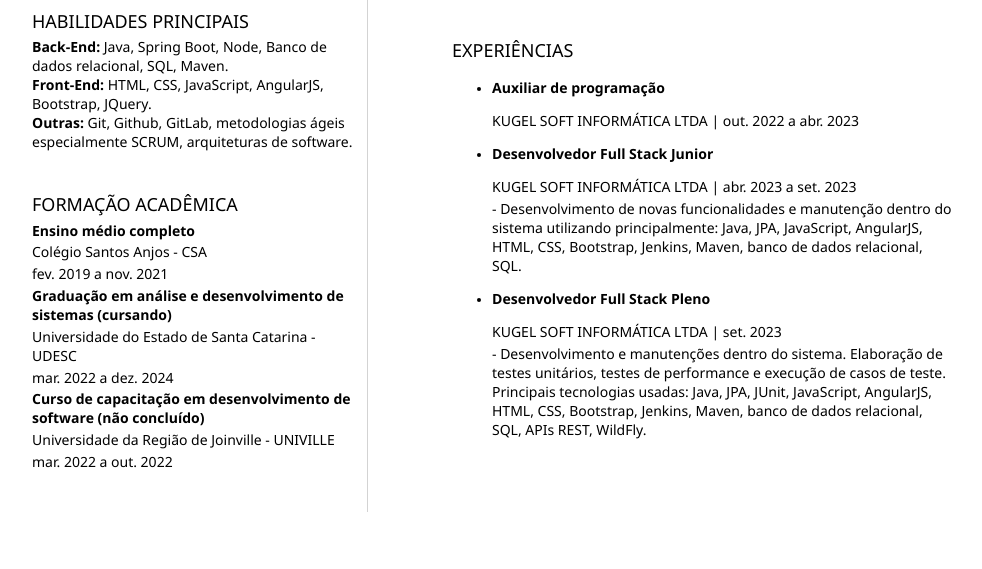
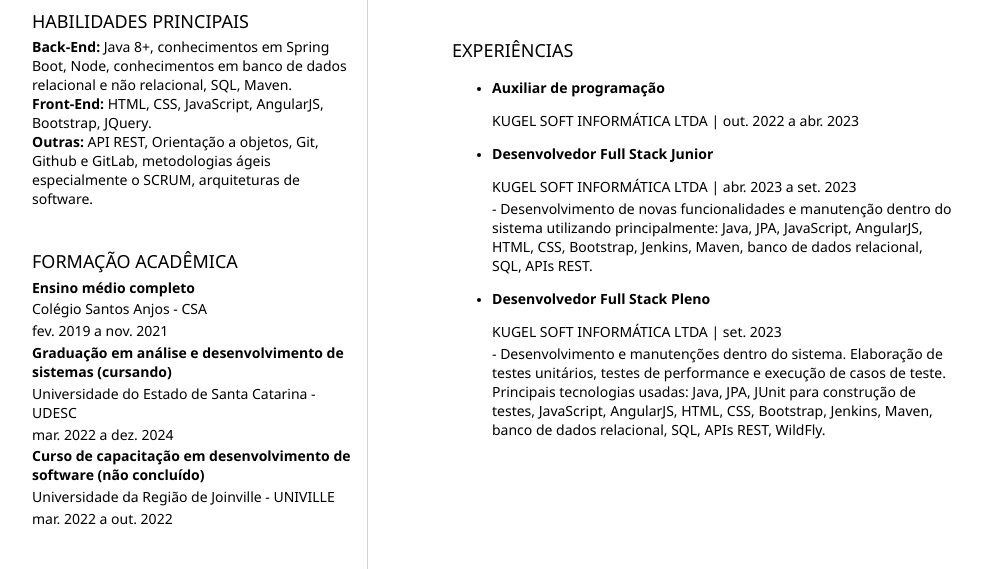
Before and after one commit to Gabriel-Godinho/curriculo-resume, a plain HTML site: page index.html in a window 1280 px wide. Shown: the part 287-856 px from the top of the page, without its empty margins (152-1134 px from the left). Before the commit the page ends 800 px from the top, so only its background shows below. Drawn offline with Linux system fonts and the light colour scheme.

Commit message:
- Alteração nas informações

```diff
--- a/index.html
+++ b/index.html
@@ -42,9 +42,9 @@
             <section>
                 <h2>HABILIDADES PRINCIPAIS</h2>
                 <p>
-                    <strong>Back-End:</strong> Java, Spring Boot, Node, Banco de dados relacional, SQL, Maven.<br>
+                    <strong>Back-End:</strong> Java 8+, conhecimentos em Spring Boot, Node, conhecimentos em banco de dados relacional e não relacional, SQL, Maven.<br>
                     <strong>Front-End:</strong> HTML, CSS, JavaScript, AngularJS, Bootstrap, JQuery.<br>
-                    <strong>Outras:</strong> Git, Github, GitLab, metodologias ágeis especialmente SCRUM, arquiteturas de software.
+                    <strong>Outras:</strong> API REST, Orientação a objetos, Git, Github e GitLab, metodologias ágeis especialmente o SCRUM, arquiteturas de software.
                 </p>
             </section>
             <section>
@@ -97,7 +97,7 @@
                         </p>
                         <p>
                             - Desenvolvimento de novas funcionalidades e manutenção dentro do sistema utilizando principalmente: Java, JPA, JavaScript, AngularJS, HTML,
-                            CSS, Bootstrap, Jenkins, Maven, banco de dados relacional, SQL.
+                            CSS, Bootstrap, Jenkins, Maven, banco de dados relacional, SQL, APIs REST.
                         </p>
                     </li>
                     <li>
@@ -107,7 +107,7 @@
                         </p>
                         <p>
                             - Desenvolvimento e manutenções dentro do sistema. Elaboração de testes unitários, testes de performance e execução de casos de teste.
-                            Principais tecnologias usadas: Java, JPA, JUnit, JavaScript, AngularJS, HTML, CSS, Bootstrap, Jenkins, Maven, banco de dados relacional, SQL,
+                            Principais tecnologias usadas: Java, JPA, JUnit para construção de testes, JavaScript, AngularJS, HTML, CSS, Bootstrap, Jenkins, Maven, banco de dados relacional, SQL,
                             APIs REST, WildFly.
                         </p>
                     </li>
```
